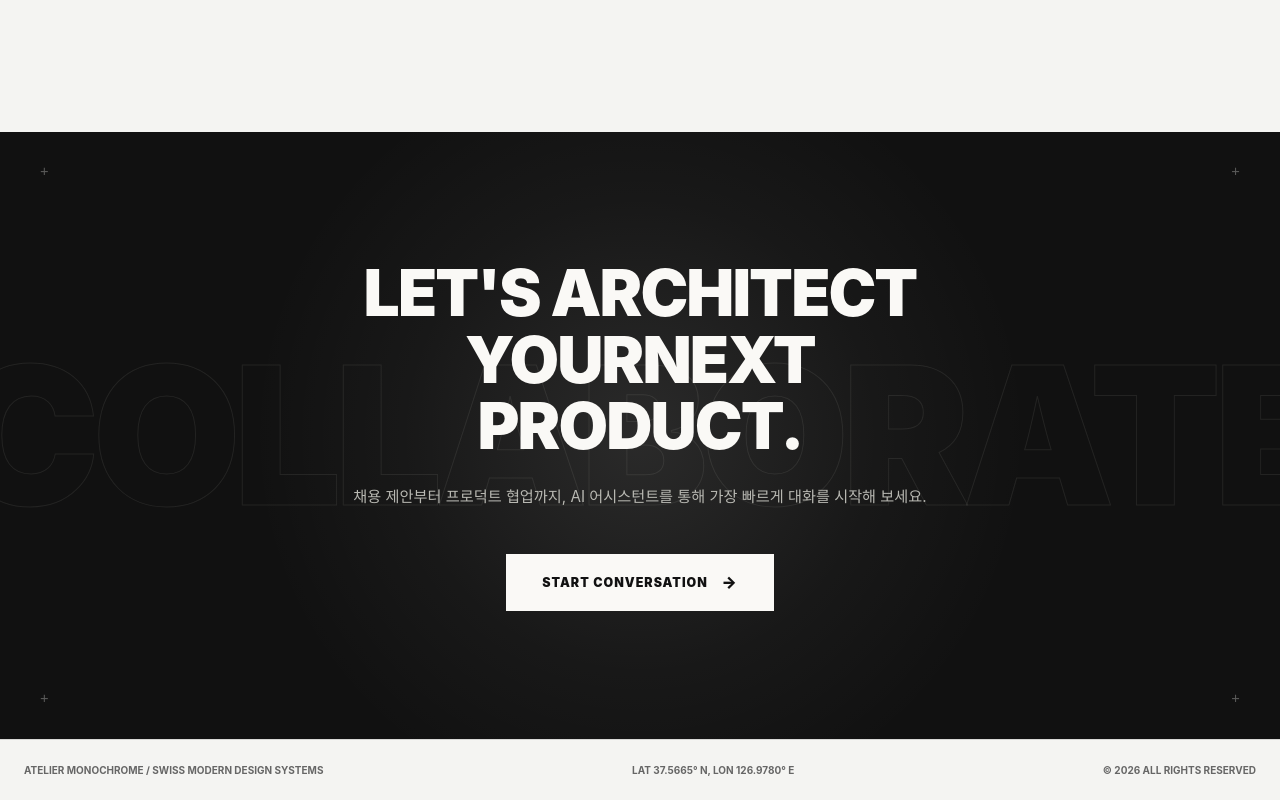
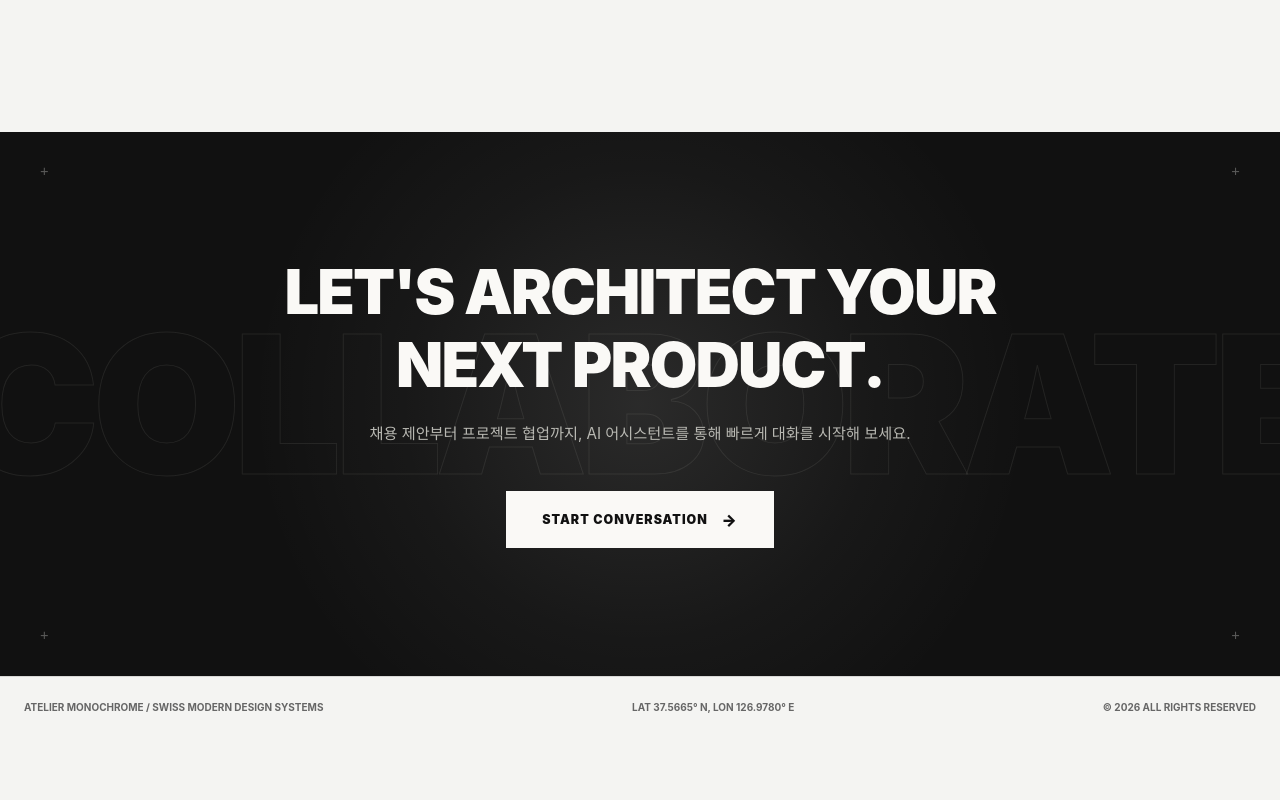
Before and after one commit to bohem026/hellome-feportfolio-, a Next.js app: page / in a window 1280 px wide. Shown: the part 2440-3240 px from the top of the page. After the commit the page ends 3177 px from the top, so only its background shows below. Built offline with nearby package versions, Linux system fonts and the light colour scheme; no server answers; the database is empty.

Commit message:
test: Closing Gateway section prototype [#5]

```diff
--- a/src/app/main/MainPage.scss
+++ b/src/app/main/MainPage.scss
@@ -940,7 +940,8 @@ body {
     .closing-spotlight__inner {
       position: relative;
       z-index: 3;
-      max-width: 680px;
+      width: 100%;
+      max-width: 820px;
       text-align: center;
       display: flex;
       flex-direction: column;
@@ -957,11 +958,20 @@ body {
 
       .closing-headline {
         margin: 0 0 1.5rem 0;
-        font-size: clamp(2.2rem, 5vw, 4.1rem);
+        display: flex;
+        flex-direction: column;
+        align-items: center;
+        gap: 0.15em;
+        font-size: clamp(2rem, 4.8vw, 4rem);
         font-weight: 900;
         letter-spacing: -0.03em;
         line-height: 1.04;
         color: #faf9f6;
+        text-wrap: balance;
+
+        .headline-line {
+          display: block;
+        }
       }
 
       .closing-subcopy {
--- a/src/app/main/MainPage.tsx
+++ b/src/app/main/MainPage.tsx
@@ -285,14 +285,13 @@ export function MainPage() {
           </span> */}
 
           <h2 className="closing-headline">
-            LET&apos;S ARCHITECT YOUR
-            {/* <br /> */}
-            NEXT PRODUCT.
+            <span className="headline-line">LET&apos;S ARCHITECT YOUR</span>
+            <span className="headline-line">NEXT PRODUCT.</span>
           </h2>
 
           <p className="closing-subcopy">
-            채용 제안부터 프로덕트 협업까지, AI 어시스턴트를 통해 가장 빠르게
-            대화를 시작해 보세요.
+            채용 제안부터 프로젝트 협업까지, AI 어시스턴트를 통해 빠르게 대화를
+            시작해 보세요.
           </p>
 
           <Link href="/contact" className="btn-spotlight-cta">
```
